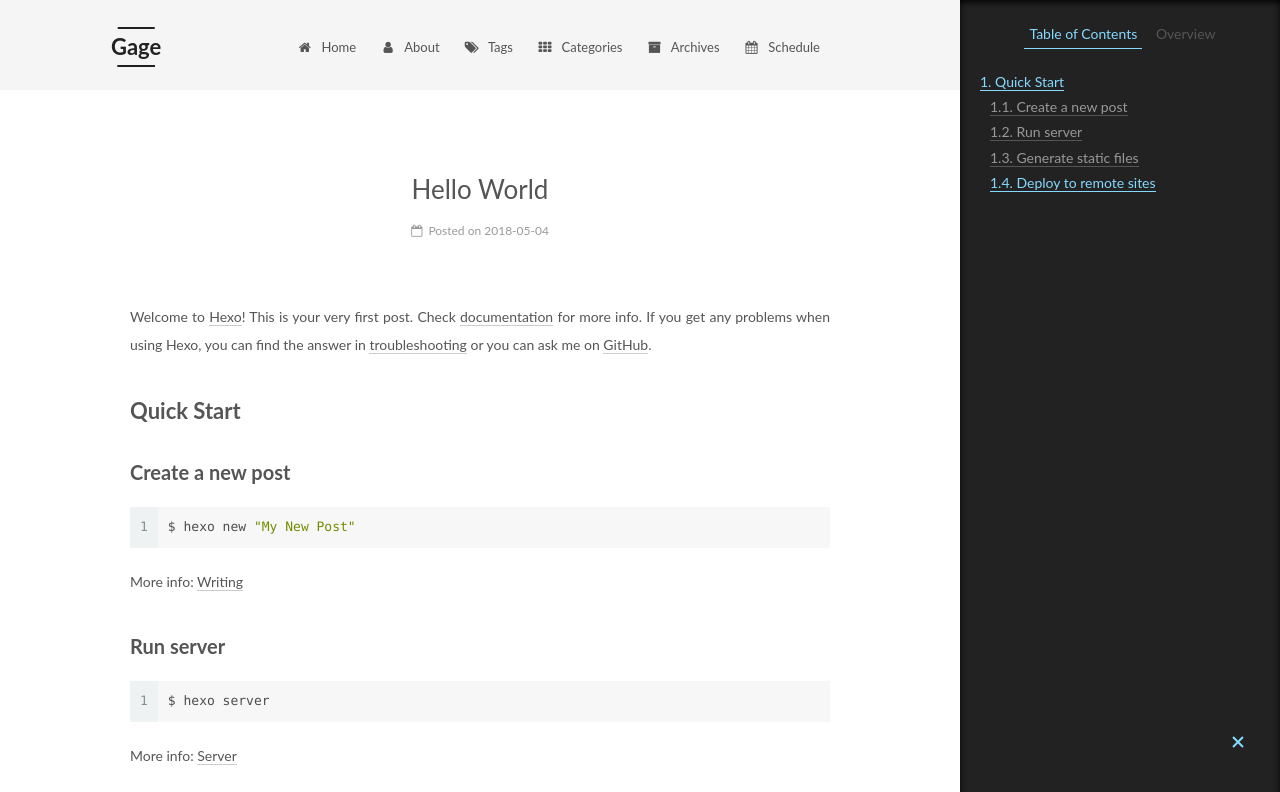
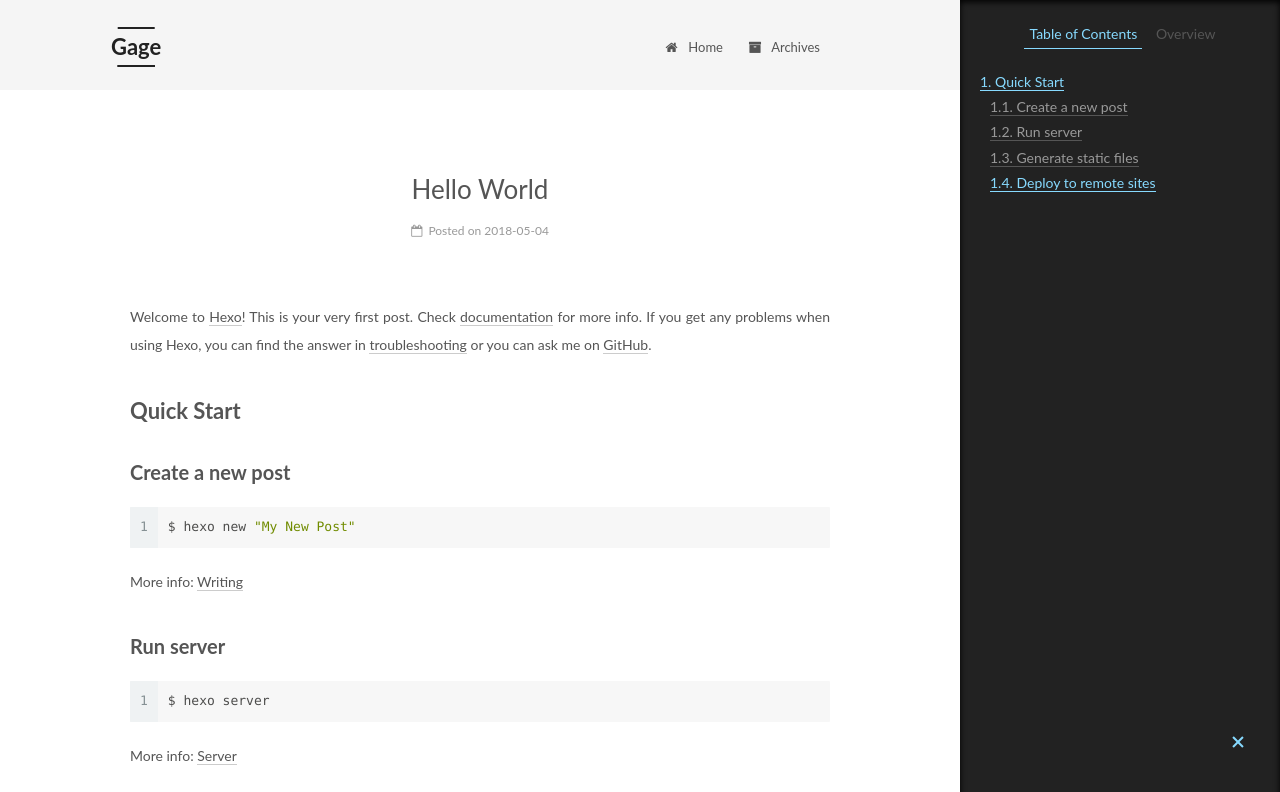
Before and after one commit to chenguocaiyx/chenguocaiyx.github.io, a plain HTML site: page 2018/05/04/hello-world/index.html in a window 1280 px wide. Shown: the top 792 px of the page. Drawn offline with Linux system fonts and the light colour scheme.

Commit message:
站点更新:2018-05-04 23/51/50

```diff
--- a/2018/05/04/hello-world/index.html
+++ b/2018/05/04/hello-world/index.html
@@ -194,52 +194,12 @@
         </li>
 
 
-        <li class="menu-item menu-item-about">
-          <a href="/about/" rel="section">
-
-              <i class="menu-item-icon fa fa-fw fa-user"></i> <br />
-
-            About
-          </a>
-        </li>
-
-
-        <li class="menu-item menu-item-tags">
-          <a href="/tags/" rel="section">
-
-              <i class="menu-item-icon fa fa-fw fa-tags"></i> <br />
-
-            Tags
-          </a>
-        </li>
-
-
-        <li class="menu-item menu-item-categories">
-          <a href="/categories/" rel="section">
-
-              <i class="menu-item-icon fa fa-fw fa-th"></i> <br />
-
-            Categories
-          </a>
-        </li>
-
-
         <li class="menu-item menu-item-archives">
           <a href="/archives/" rel="section">
 
               <i class="menu-item-icon fa fa-fw fa-archive"></i> <br />
 
             Archives
-          </a>
-        </li>
-
-
-        <li class="menu-item menu-item-schedule">
-          <a href="/schedule/" rel="section">
-
-              <i class="menu-item-icon fa fa-fw fa-calendar"></i> <br />
-
-            Schedule
           </a>
         </li>
 
--- a/css/main.css
+++ b/css/main.css
@@ -1822,7 +1822,7 @@ pre .javascript .function {
   width: 4px;
   height: 4px;
   border-radius: 50%;
-  background: #0d7fd5;
+  background: #fff094;
 }
 .links-of-blogroll {
   font-size: 13px;
```
Also changed, not shown: archives/2018/05/index.html (+0 -40 lines), archives/2018/index.html (+0 -40 lines), archives/index.html (+0 -40 lines), index.html (+0 -40 lines).
